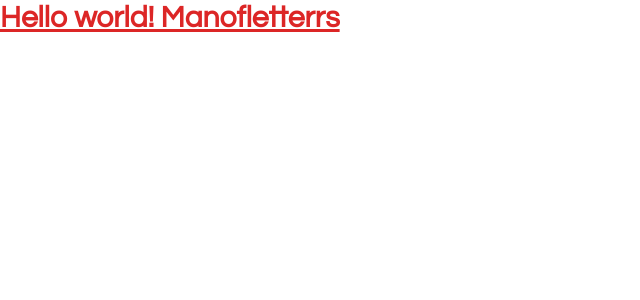
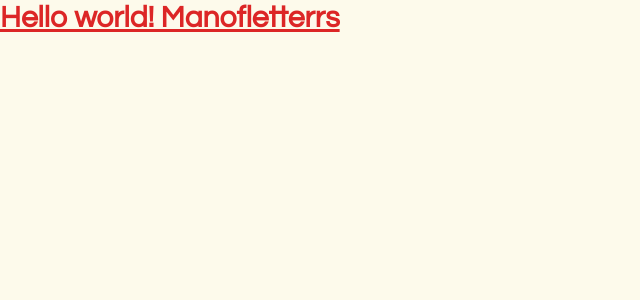
Before and after one commit to Akorex/manofletters, a React (Vite) app: page / in a window 1280 px wide. Shown: the top 300 px of the page, without its empty margins (0-640 px from the left). Built offline with nearby package versions, Linux system fonts and the light colour scheme.

Commit message:
added bgcolor

```diff
--- a/index.html
+++ b/index.html
@@ -12,6 +12,12 @@
     />
     <title>ManofLetters</title>
   </head>
+  <style>
+    body {
+      background-color: #fdfaeb;
+      min-height: 100vh; /* Ensures the background color covers the full height */
+    }
+  </style>
   <body>
     <div id="root"></div>
     <script type="module" src="/src/main.jsx"></script>
--- a/src/App.jsx
+++ b/src/App.jsx
@@ -2,7 +2,7 @@ import React from "react";
 
 const App = () => {
   return (
-    <div className="font-questrial">
+    <div className="font-questrial bg-bgcolor">
       <h1 className="text-3xl font-bold underline text-red-600">
         Hello world! Manofletterrs
       </h1>
--- a/tailwind.config.js
+++ b/tailwind.config.js
@@ -4,7 +4,10 @@ export default {
   theme: {
     extend: {
       fontFamily: {
-        questrial: ["Questrial", "serif"], //
+        questrial: ["Questrial", "serif"],
+      },
+      colors: {
+        bgcolor: "#FDFAEB",
       },
     },
   },
```
